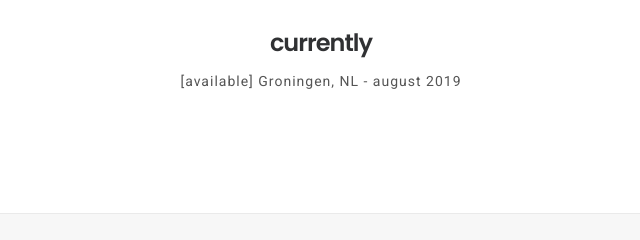
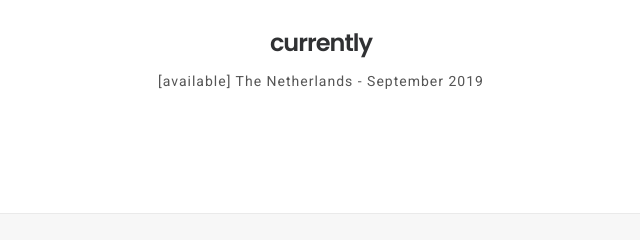
Before and after one commit to cdnalsi/2019, a plain HTML site: page index.html in a window 1280 px wide. Shown: the part 719-959 px from the top of the page, 319-959 px from the left. Drawn offline with Linux system fonts and the light colour scheme.

Commit message:
Update index.html

```diff
--- a/index.html
+++ b/index.html
@@ -67,7 +67,7 @@
 				<div class="section_heading align-center mb-40">
 					<h2>currently</h2>
 					<p> </p>
-					<p>[available] Groningen, NL - august 2019</p>
+					<p>[available] The Netherlands - September 2019</p>
 
 				</div><!-- /.section_heading -->
 
```
